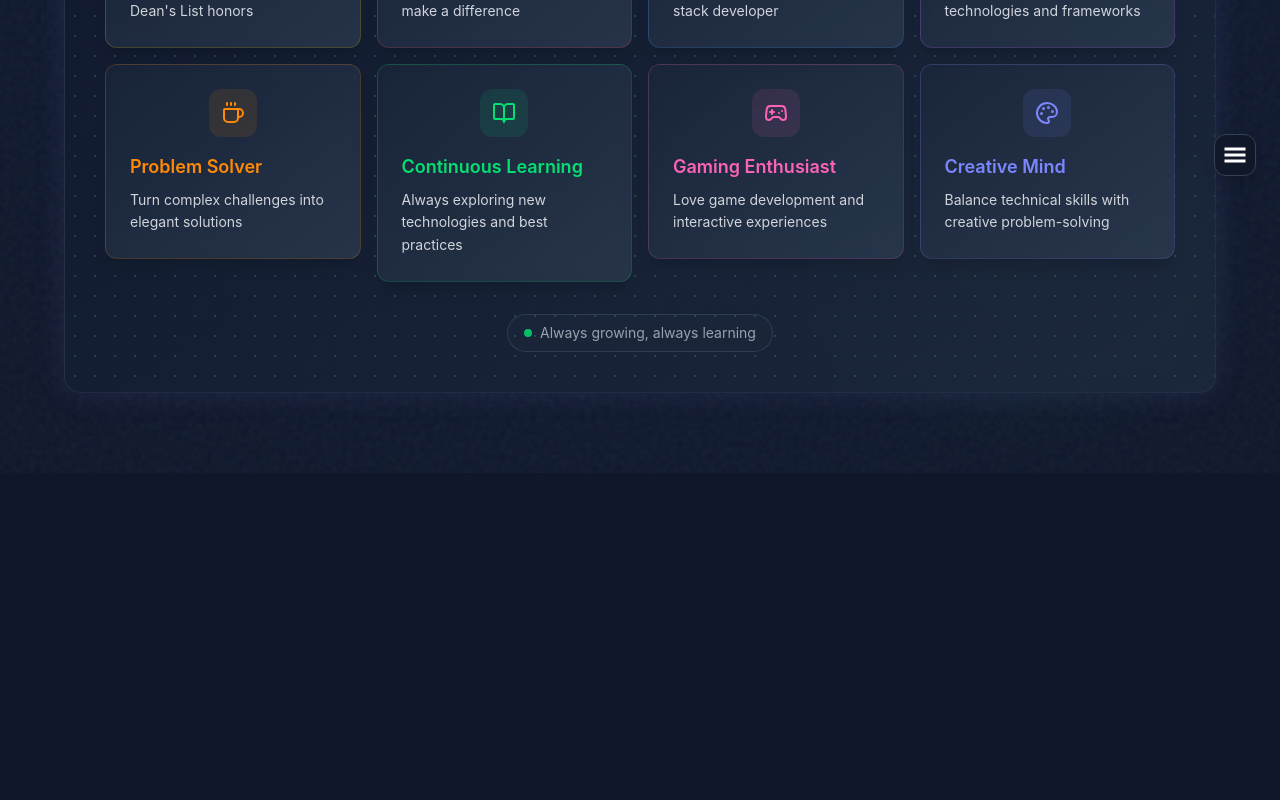
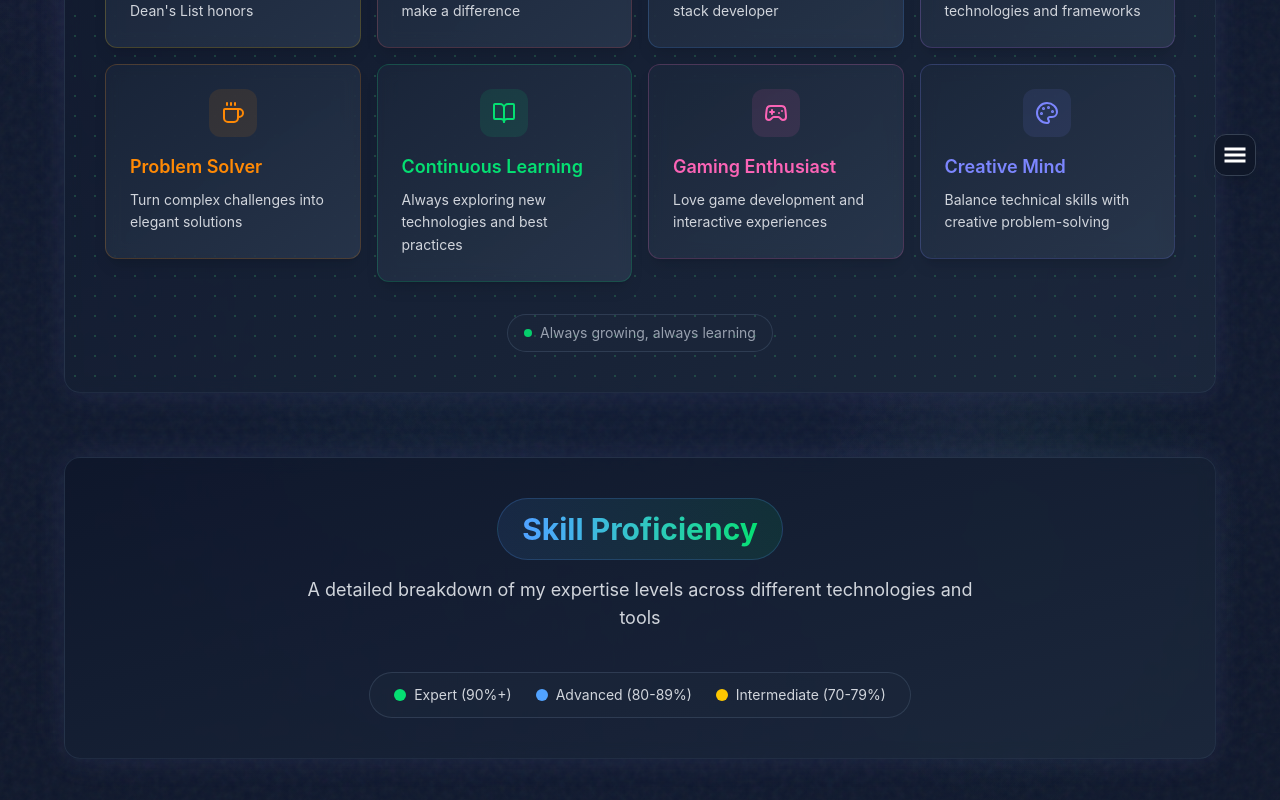
Before and after one commit to brendanddev/brendans-website, a React (Vite) app in the folder frontend/: page /highlights in a window 1280 px wide. Shown: the part 608-1408 px from the top of the page. Before the commit the page ends 1081 px from the top, so only its background shows below. Built offline with nearby package versions, Linux system fonts and the light colour scheme.

Commit message:
Update highlights page to include basic skills prof section

```diff
--- a/frontend/src/components/Highlights/SkillProficiencySection.jsx
+++ b/frontend/src/components/Highlights/SkillProficiencySection.jsx
@@ -8,25 +8,58 @@
 */
 
 import { motion } from "framer-motion";
+import { skillProficiencyCategories } from "../../data/skillsProficiency";
 
 const SkillProficiencySection = () => {
+  return (
+    <section className="w-full mb-16 px-4">
+      <motion.div
+        className="w-full max-w-6xl mx-auto p-6 md:p-10 border rounded-2xl shadow-[0_0_30px_rgba(120,119,198,0.15)] bg-gradient-to-br from-slate-900/90 to-slate-800/90 backdrop-blur-sm border-slate-700/50"
+        initial={{ opacity: 0, y: 50 }}
+        animate={{ opacity: 1, y: 0 }}
+        transition={{ duration: 0.8, ease: "easeOut", delay: 0.6 }}
+      >
+        {/* Header */}
+        <motion.div
+          initial={{ opacity: 0, y: 20 }}
+          animate={{ opacity: 1, y: 0 }}
+          transition={{ delay: 0.7 }}
+          className="text-center mb-10"
+        >
+          <div className="inline-flex items-center gap-3 mb-4 px-6 py-3 bg-gradient-to-r from-blue-400/10 to-green-400/10 border border-blue-400/20 rounded-full">
+            <h2 className="text-3xl font-bold bg-gradient-to-r from-blue-400 to-green-400 bg-clip-text text-transparent">
+              Skill Proficiency
+            </h2>
+          </div>
+          <p className="text-lg text-gray-300 max-w-2xl mx-auto">
+            A detailed breakdown of my expertise levels across different technologies and tools
+          </p>
+        </motion.div>
 
-  return (
-    <motion.section
-      initial={{ opacity: 0, y: 30 }}
-      animate={{ opacity: 1, y: 0 }}
-      transition={{ duration: 0.8, ease: "easeOut" }}
-      className="max-w-4xl mx-auto px-4 sm:px-6 lg:px-8 py-12"
-    >
-      <div className="text-center mb-8">
-        <h2 className="text-3xl sm:text-4xl font-bold text-gray-900 mb-2">
-          My Skill Proficiencies
-        </h2>
-        <p className="text-gray-600 max-w-2xl mx-auto">
-          A detailed breakdown of my expertise in various technologies and tools.
-        </p>
-      </div>
-    </motion.section>
+        {/* Legend */}
+        <motion.div
+          initial={{ opacity: 0, y: 20 }}
+          animate={{ opacity: 1, y: 0 }}
+          transition={{ delay: 1.2 }}
+          className="mt-8 text-center"
+        >
+          <div className="inline-flex items-center gap-6 px-6 py-3 bg-slate-800/50 border border-slate-600/50 rounded-full">
+            <div className="flex items-center gap-2">
+              <div className="w-3 h-3 bg-green-400 rounded-full" />
+              <span className="text-sm text-gray-300">Expert (90%+)</span>
+            </div>
+            <div className="flex items-center gap-2">
+              <div className="w-3 h-3 bg-blue-400 rounded-full" />
+              <span className="text-sm text-gray-300">Advanced (80-89%)</span>
+            </div>
+            <div className="flex items-center gap-2">
+              <div className="w-3 h-3 bg-yellow-400 rounded-full" />
+              <span className="text-sm text-gray-300">Intermediate (70-79%)</span>
+            </div>
+          </div>
+        </motion.div>
+      </motion.div>
+    </section>
   );
 };
 
--- a/frontend/src/pages/Highlights.jsx
+++ b/frontend/src/pages/Highlights.jsx
@@ -25,6 +25,9 @@ const Highlights = () => {
 
                 {/* Dotted grid section showcasing key highlights */}
                 <DottedGridSection />
+
+                {/* Skill proficiency section */}
+                <SkillProficiencySection />
             </div>
         </PageWrapper>
     );
```
